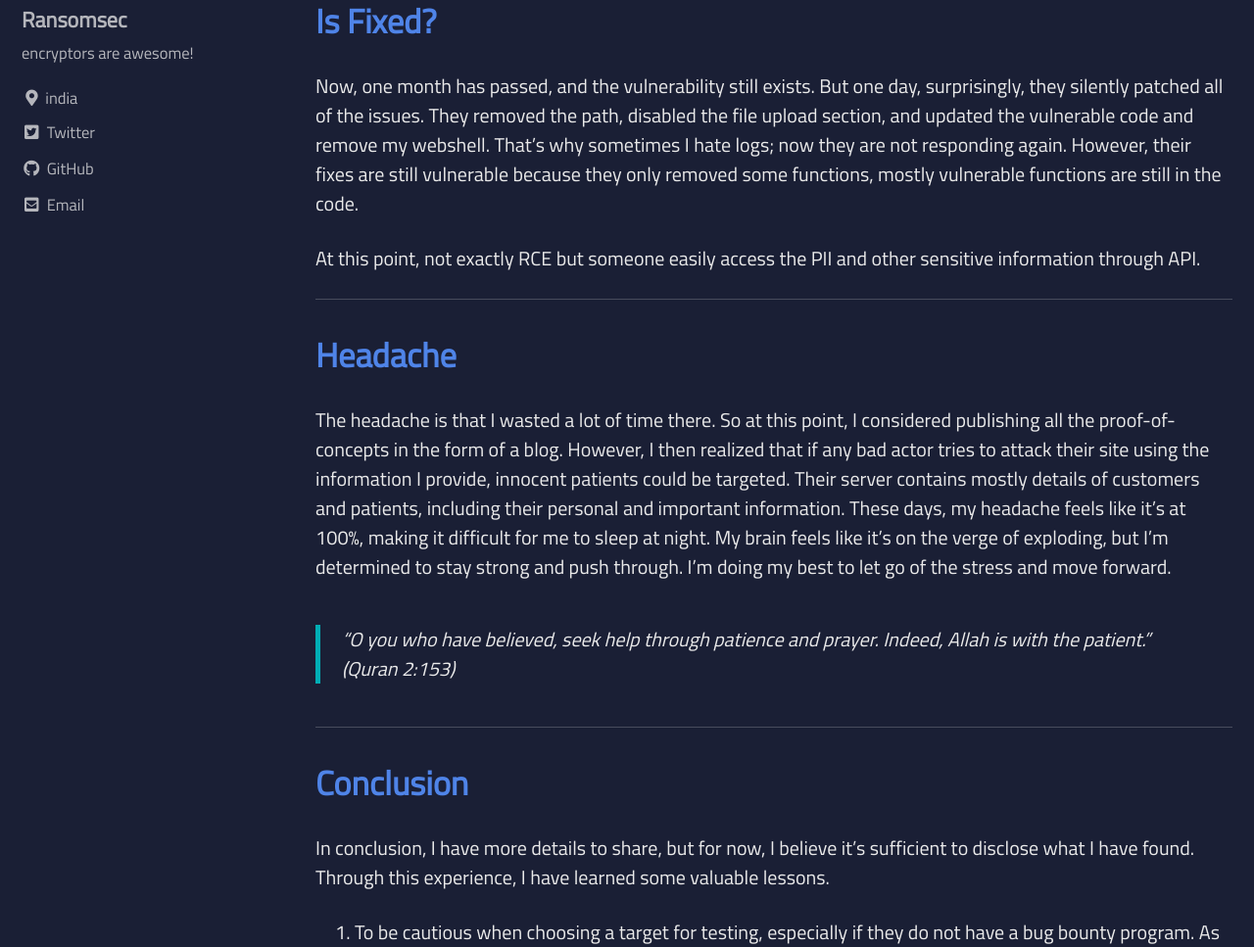
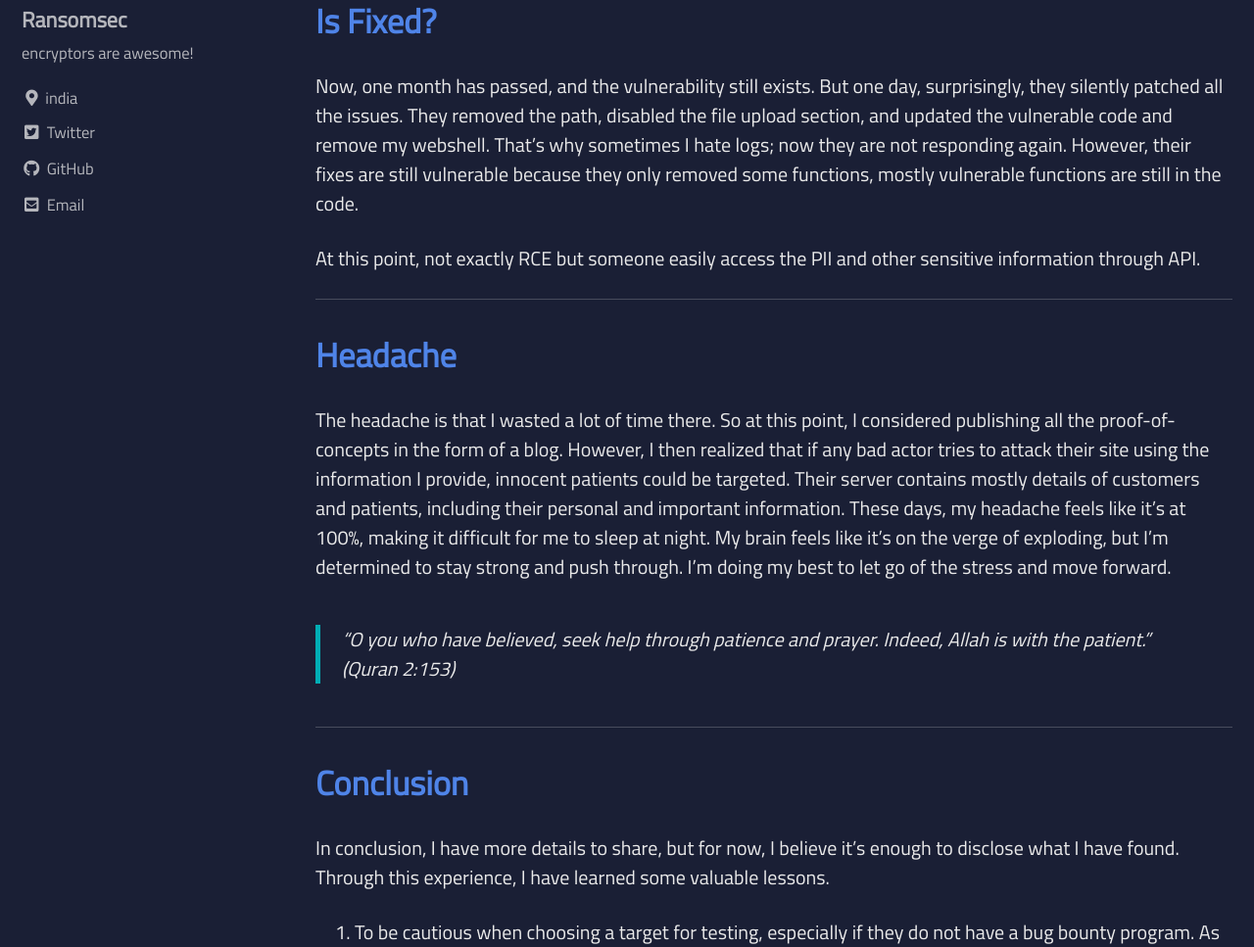
Before and after one commit to ransomsec/ransomsec.github.io, a Jekyll site: the page built from _posts/2023-08-04-the-rce-file.md, in a window 1280 px wide and 1400 px high, scrolled down 5943 px. Shown: the part 188-1155 px from the top of the window at 98% size. Built offline with Jekyll 4.4.1, drawn with Linux system fonts in a browser that asks for light colours; cached includes are drawn as plain includes; some web fonts are replaced; some of the changed text lies outside the part shown.

```diff
--- a/_posts/2023-08-04-the-rce-file.md
+++ b/_posts/2023-08-04-the-rce-file.md
@@ -93,7 +93,7 @@ hosted on AWS.
 > deploy to the target server. Adminer is available for MySQL, PostgreSQL,
 > SQLite, MS SQL, Oracle, Firebird, SimpleDB, Elasticsearch and MongoDB.
 
-Now, with DB credentials i access to the Adminer, Now i had the freedom to
+Now, with DB credentials I access to the Adminer, Now I had the freedom to
 perform CRUD operations on the target server. I considered updating the
 passwords of available admins on the server to directly login to the admin panel
 becuase it's not in encrypted form (?). However, I didn't want to take the easy
@@ -193,7 +193,7 @@ asked for an improved bounty, but they did not respond again.
 # Is Fixed?
 
 Now, one month has passed, and the vulnerability still exists. But one day,
-surprisingly, they silently patched all of the issues. They removed the path,
+surprisingly, they silently patched all the issues. They removed the path,
 disabled the file upload section, and updated the vulnerable code and remove my
 webshell. That's why sometimes I hate logs; now they are not responding again.
 However, their fixes are still vulnerable because they only removed some
@@ -224,7 +224,7 @@ to let go of the stress and move forward.
 # Conclusion
 
 In conclusion, I have more details to share, but for now, I believe it's
-sufficient to disclose what I have found. Through this experience, I have
+enough to disclose what I have found. Through this experience, I have
 learned some valuable lessons.
 
 1. To be cautious when choosing a target for testing, especially if they do not
```
Also changed, not shown: other parts of _posts/2023-08-04-the-rce-file.md (+6 -6 lines), _notes/2023-08-08-mount-windows-in-linux.md (+25 -8 lines), _notes/2023-08-12-multipart-form-sql.md (+7 -2 lines).
